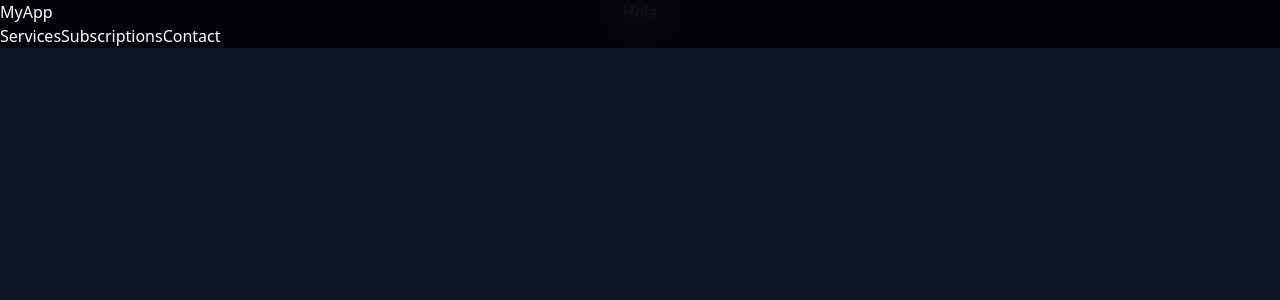
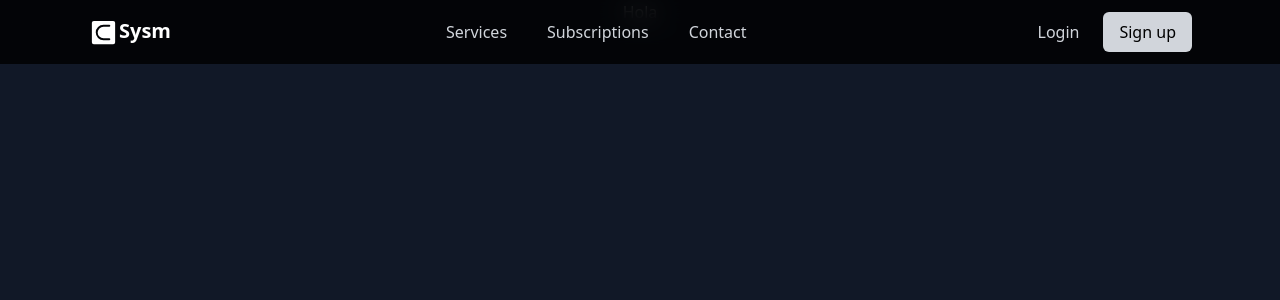
Before and after one commit to danipoav/Subs-app, a React (Vite) app: page / in a window 1280 px wide. Shown: the top 300 px of the page. Built offline with nearby package versions, Linux system fonts and the light colour scheme.

Commit message:
Finishing navbar

```diff
--- a/src/components/Navbar.tsx
+++ b/src/components/Navbar.tsx
@@ -1,15 +1,24 @@
+import { PiSubsetProperOfFill } from "react-icons/pi";
 
 
 export default function Navbar() {
     return (
         <>
             <nav className=" fixed top-0 left-0 w-full bg-black bg-opacity-80 backdrop-blur-md z-50">
-                <div className="">
-                    <div>MyApp</div>
+                <div className="max-w-6xl mx-auto px-6 flex justify-between items-center h-16">
+                    <div className=" text-xl font-bold text-white flex"><PiSubsetProperOfFill size={31} />Sysm</div>
+                    <div className="hidden md:flex space-x-10">
+                        <a href="#services" className="text-gray-300 hover:text-white transition">Services</a>
+                        <a href="#subscriptions" className="text-gray-300 hover:text-white transition">Subscriptions</a>
+                        <a href="#contact" className="text-gray-300 hover:text-white transition">Contact</a>
+                    </div>
                     <div>
-                        <a href="#">Services</a>
-                        <a href="#">Subscriptions</a>
-                        <a href="#">Contact</a>
+                        <button className=" text-gray-300 px-4 py-2 rounded-md hover:bg-gray-900 transition mr-2 hover:text-white">
+                            Login
+                        </button>
+                        <button className="bg-gray-300 text-black px-4 py-2 rounded-md hover:bg-white transition">
+                            Sign up
+                        </button>
                     </div>
                 </div>
             </nav>
```
